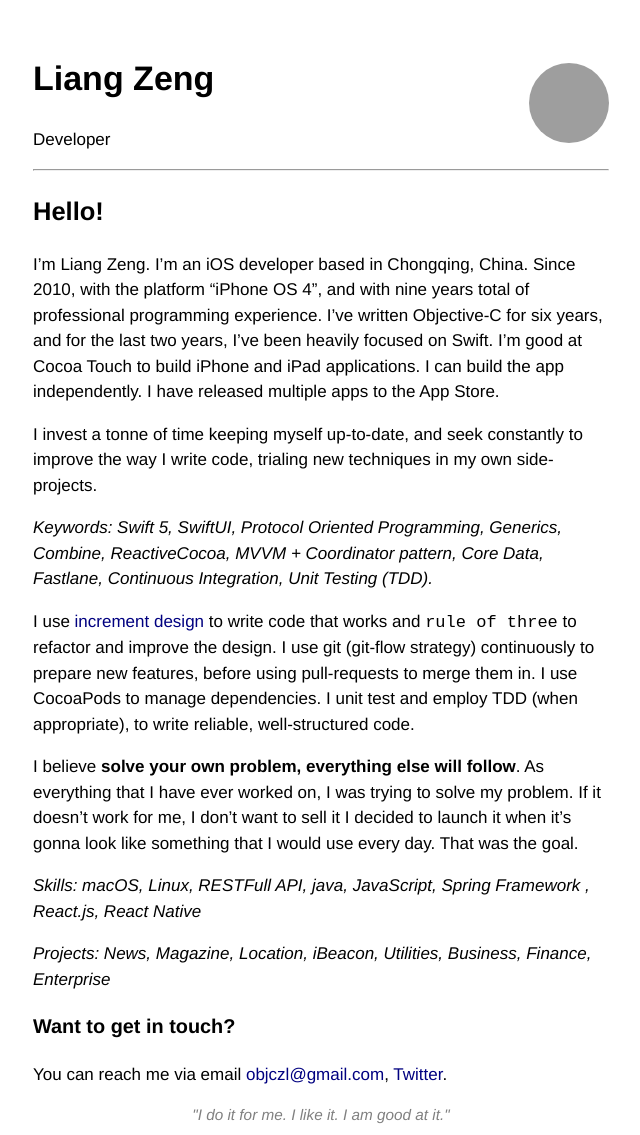
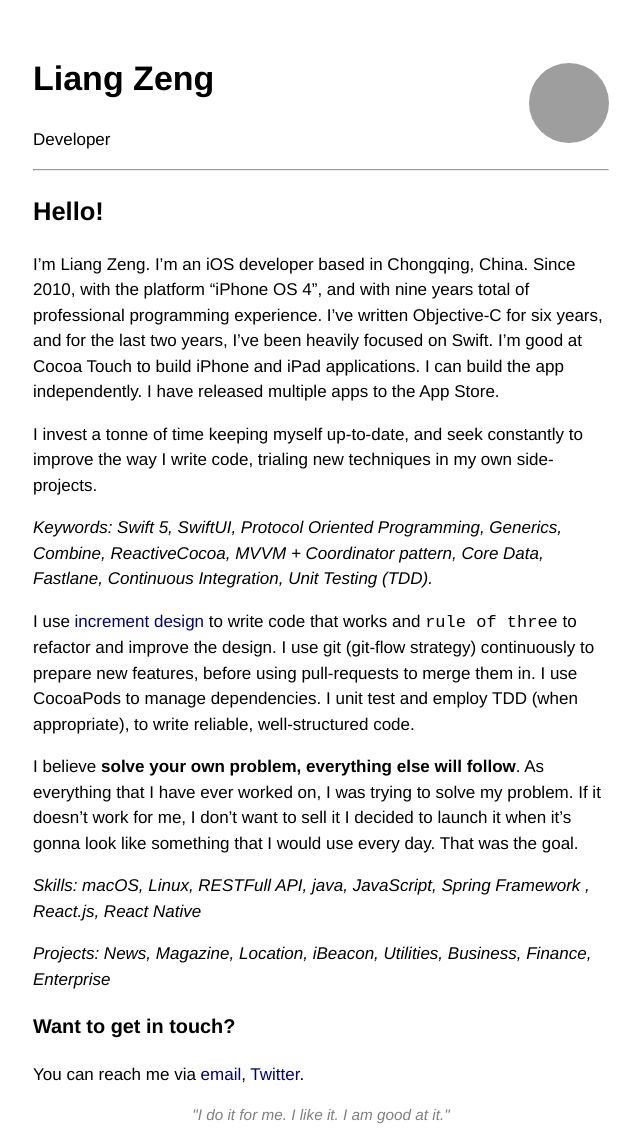
Before and after one commit to objczl/objczl.com, a Jekyll site: the page built from index.md, in a window 1280 px wide, cut to the strip 0-1135 px from the top of the page. Shown: the whole strip, without its empty margins (319-959 px from the left). Built offline with Jekyll 4.4.1, drawn with Linux system fonts in a browser that asks for light colours; our own code applies the rules of GitHub Pages for plain Markdown files; grey boxes are pictures that could not be loaded.

Commit message:
Hide mail address show in page directly

```diff
--- a/index.md
+++ b/index.md
@@ -37,4 +37,4 @@ Enterprise*
 
 ### Want to get in touch?
 
-You can reach me via email <a href="mailto:objczl@gmail.com">objczl@gmail.com</a>, [Twitter](https://twitter.com/objczl).
+You can reach me via <a href="mailto:objczl@gmail.com">email</a>, [Twitter](https://twitter.com/objczl).
```
